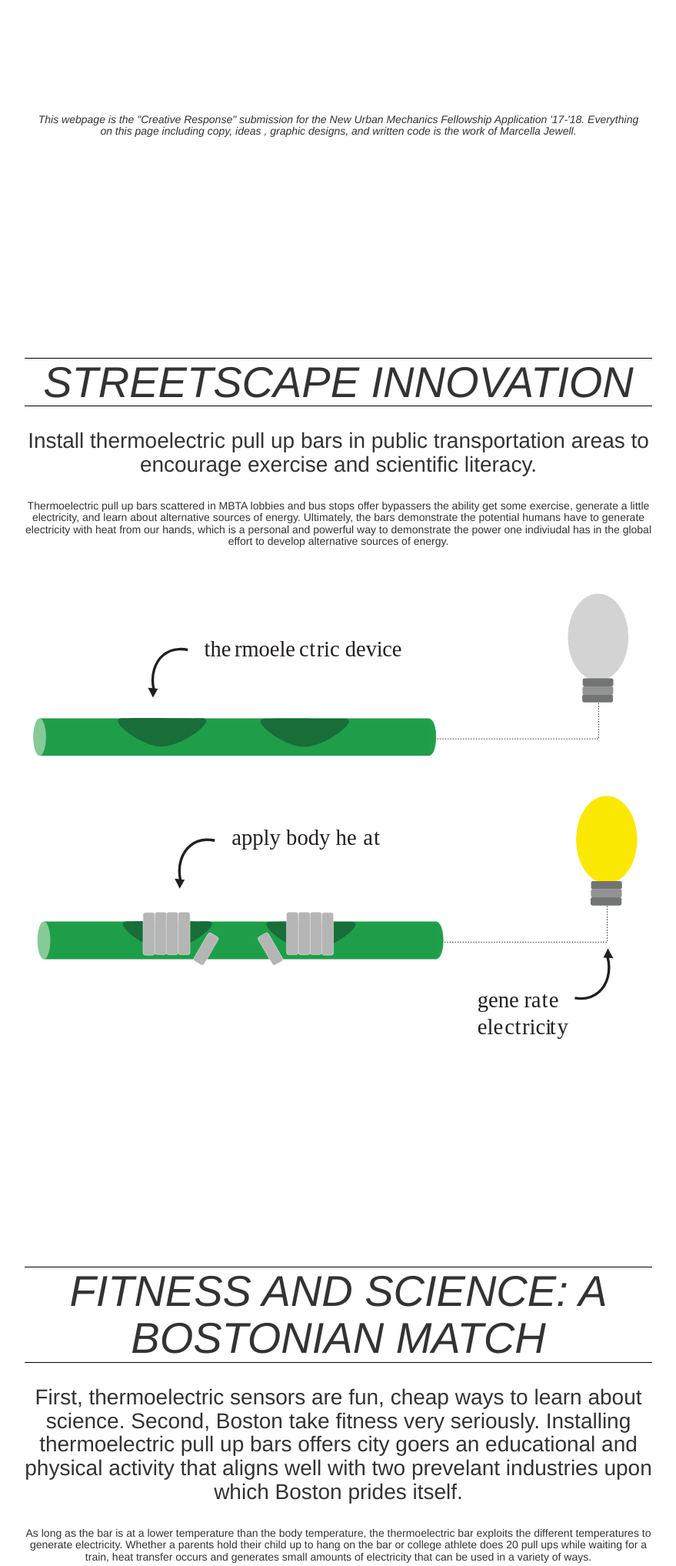
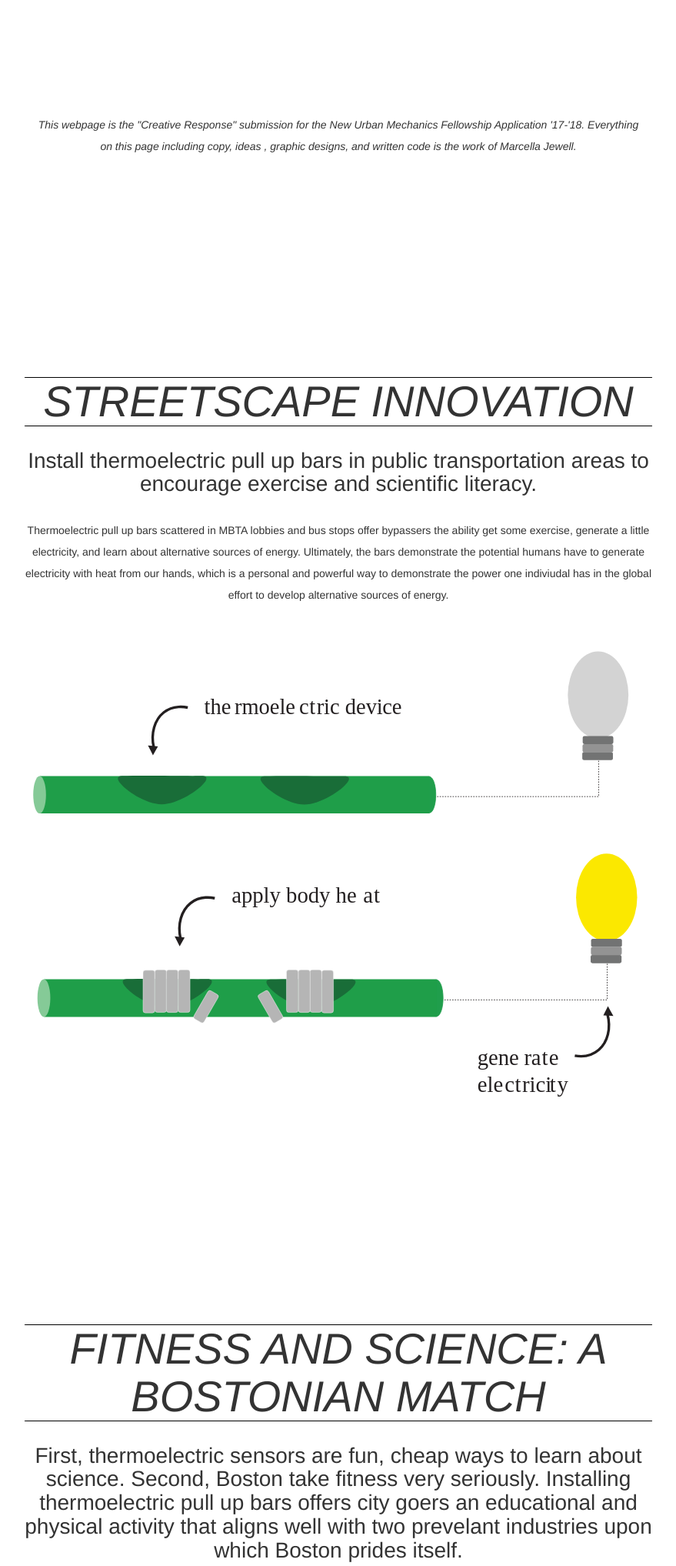
Before and after one commit to thejewellster/urbanmechanicsfellowship, a PHP site: page /index.html in a window 1280 px wide. Shown: the top 2035 px of the page at 77% size, without its empty margins (200-1079 px from the left). Run offline with PHP 8.4, Linux system fonts and the light colour scheme.

Commit message:
changed line height and font weights

```diff
--- a/styleadd.css
+++ b/styleadd.css
@@ -12,7 +12,7 @@ body{
 h1{
 	border-top: 1px solid black;
 	border-bottom: 1px solid black;
-	font-weight: 200;
+	font-weight: 100;
 	font-style: italic;
 	font-size: 4em;
 }
@@ -23,6 +23,7 @@ h2{
 
 h3{
 	font-size: 1em;
+	line-height:200%;
 }
 
 .container{
```
